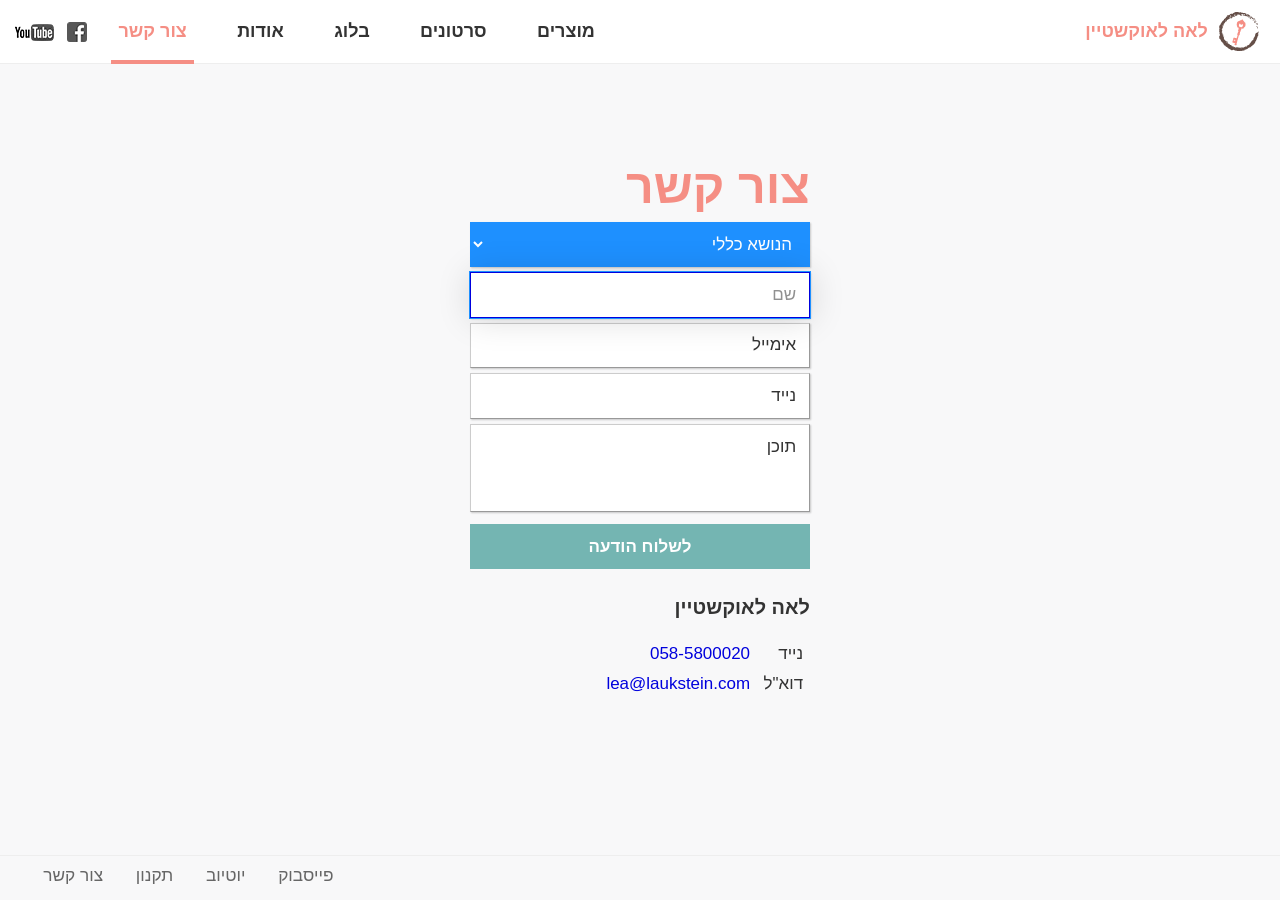
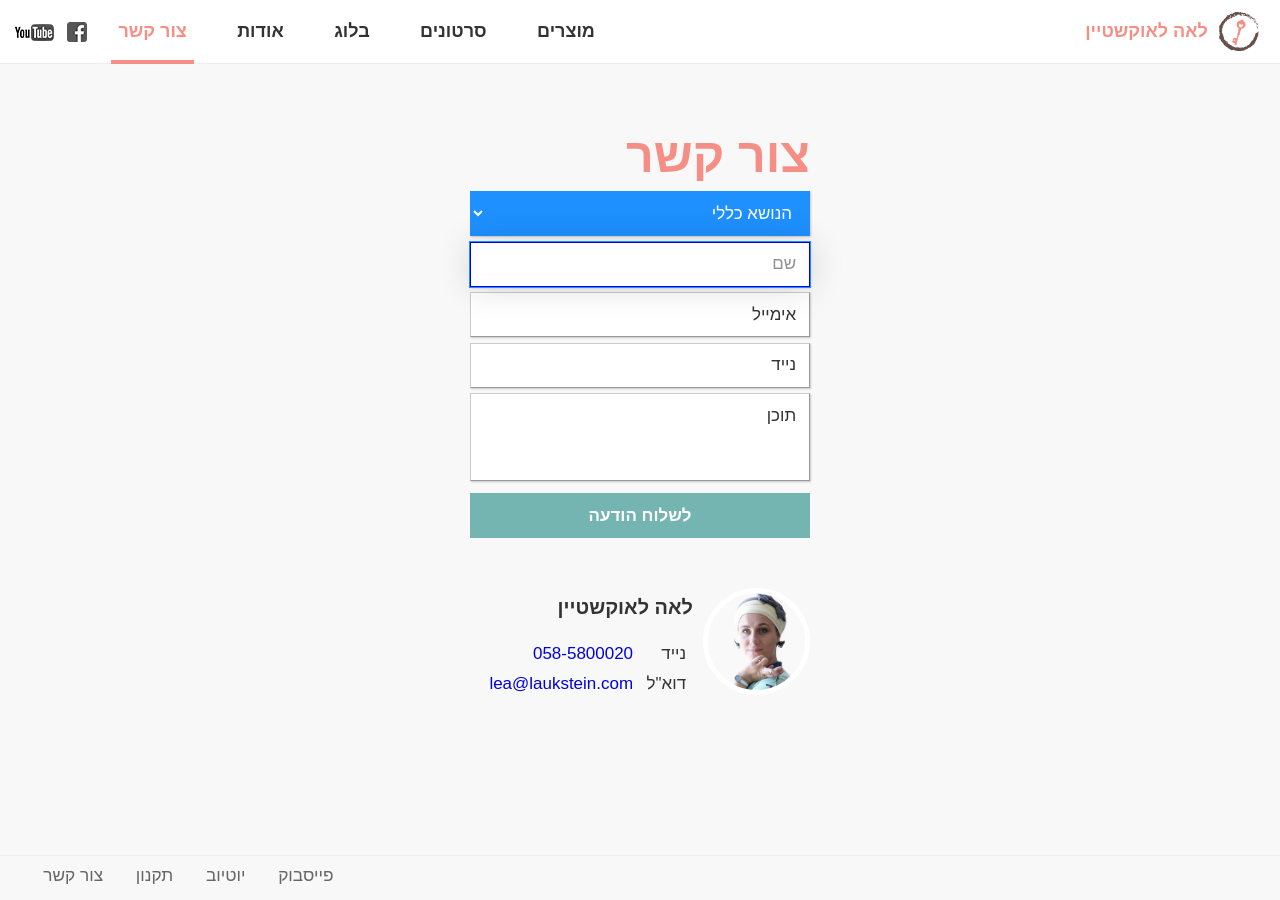
Before and after one commit to laukstein/lea.laukstein.com, a Jekyll site: the page built from contact.html, in a window 1280 px wide. Built offline with Jekyll 4.4.1, drawn with Linux system fonts in a browser that asks for light colours.

Commit message:
Added profile image in /contact

```diff
--- a/contact.html
+++ b/contact.html
@@ -15,8 +15,21 @@
     - name: diy
       title: עשי זאת בעצמך
 css: |
-    .sheet {
-        width: 100%;
+    .profile {
+        padding: 2.85em;
+        margin: 2.4em .6em;
+        margin-right: 0;
+        float: right;
+        background-color: #eee;
+        background-image: url(/assets/profile.jpg);
+        background-position: 34% top;
+        background-repeat: no-repeat;
+        background-size: 184%;
+        border: .3em solid #fff;
+        border-radius: 100%;
+    }
+    .sheet.sheet-fixed {
+        width: initial;
         margin: 1.8em 0;
         line-height: 1;
     }
@@ -57,6 +70,7 @@
         <dd><button formnovalidate>לשלוח הודעה</button>
         <dd id=status>
     </dl>
+    <div class=profile></div>
     <dl class="sheet sheet-fixed">
         <dt class="row label"><h3>לאה לאוקשטיין</h3></dt>
         <dd class=row>
```
